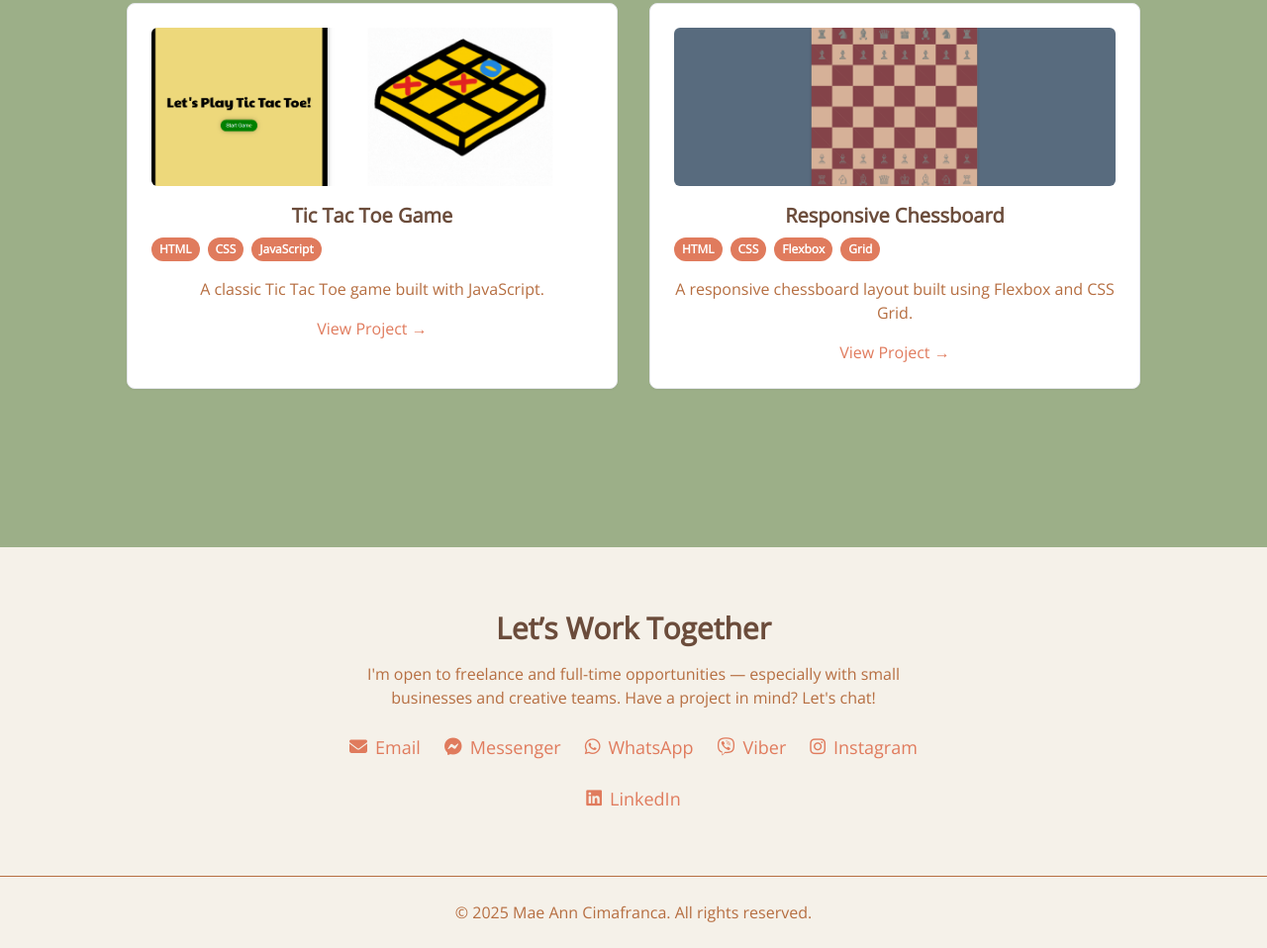
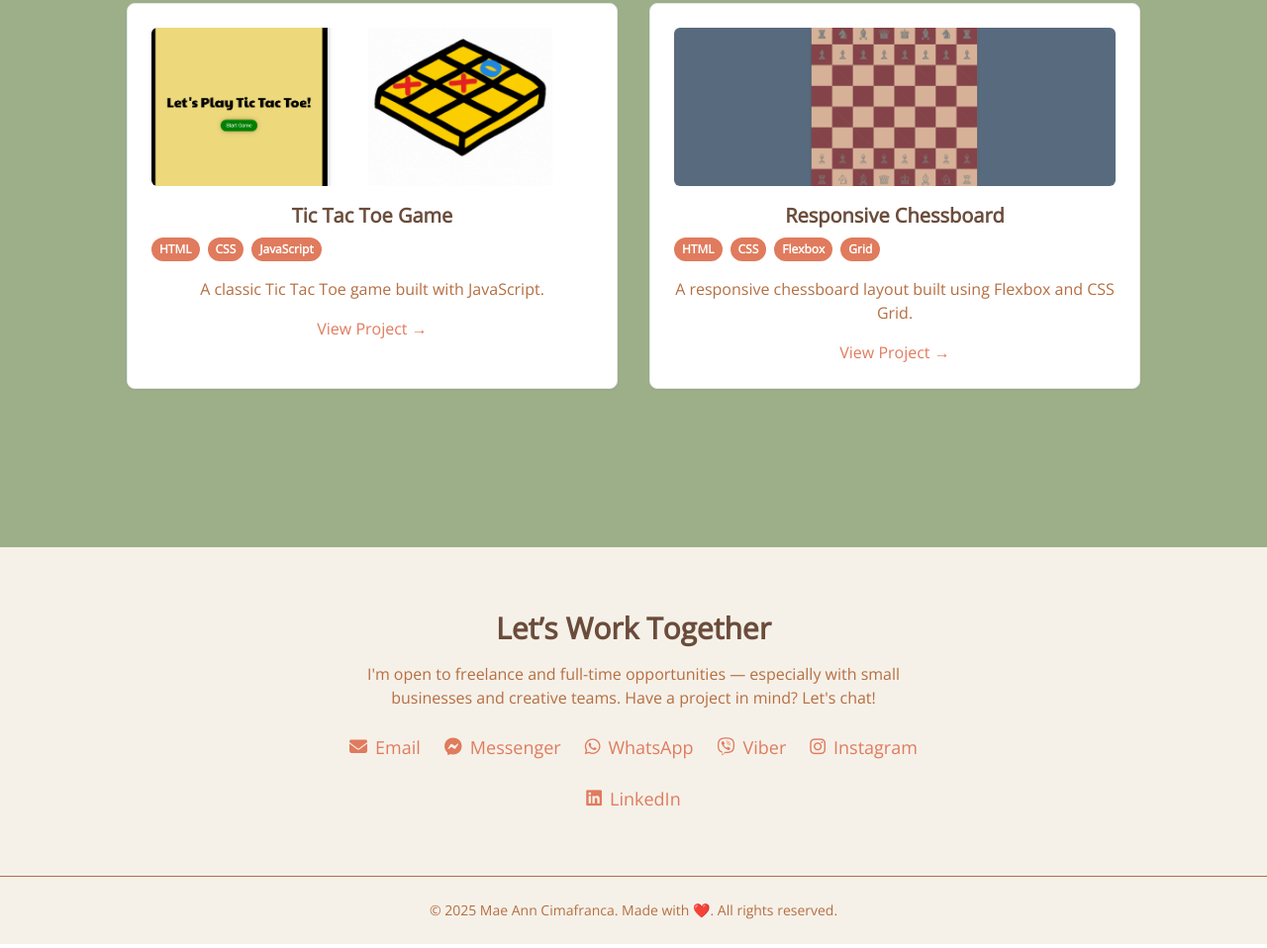
Before and after one commit to cimafrancamae/cimafrancamae.github.io, a website: page index.html in a window 1280 px wide. Shown: the part 1913-2871 px from the top of the page at 99% size. Drawn offline with nearby package versions, Linux system fonts and the light colour scheme.

Commit message:
update footer text

```diff
--- a/index.html
+++ b/index.html
@@ -120,9 +120,10 @@
   </section>
 
   <!-- Footer -->
-  <footer class="text-center text-clay py-6 border-t border-clay bg-beige">
-    © 2025 Mae Ann Cimafranca. All rights reserved.
+  <footer class="text-center text-clay py-6 border-t border-clay bg-beige text-sm">
+    © 2025 Mae Ann Cimafranca. Made with ❤️. All rights reserved.
   </footer>
+
 
   <!-- Alpine Data -->
   <script>
```
